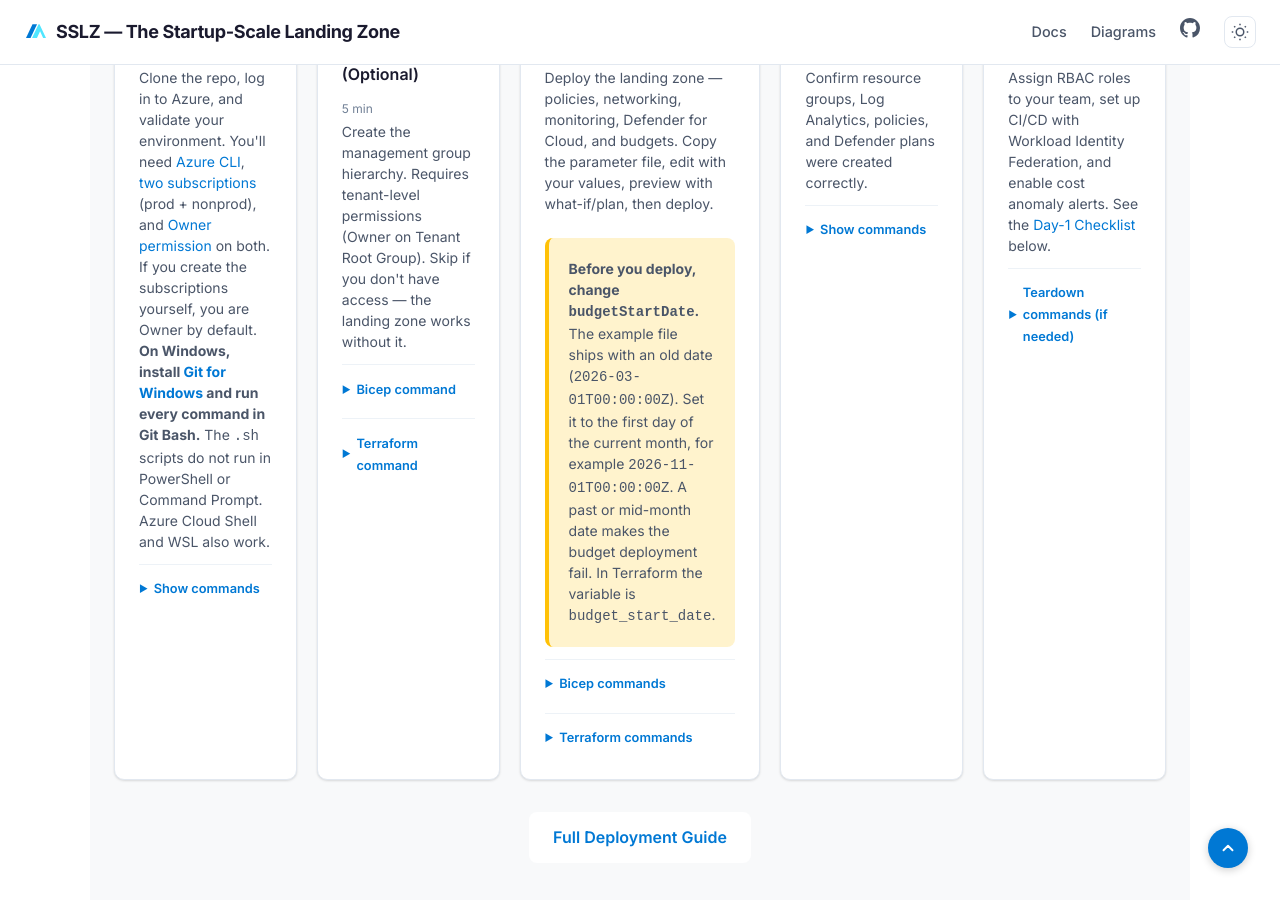
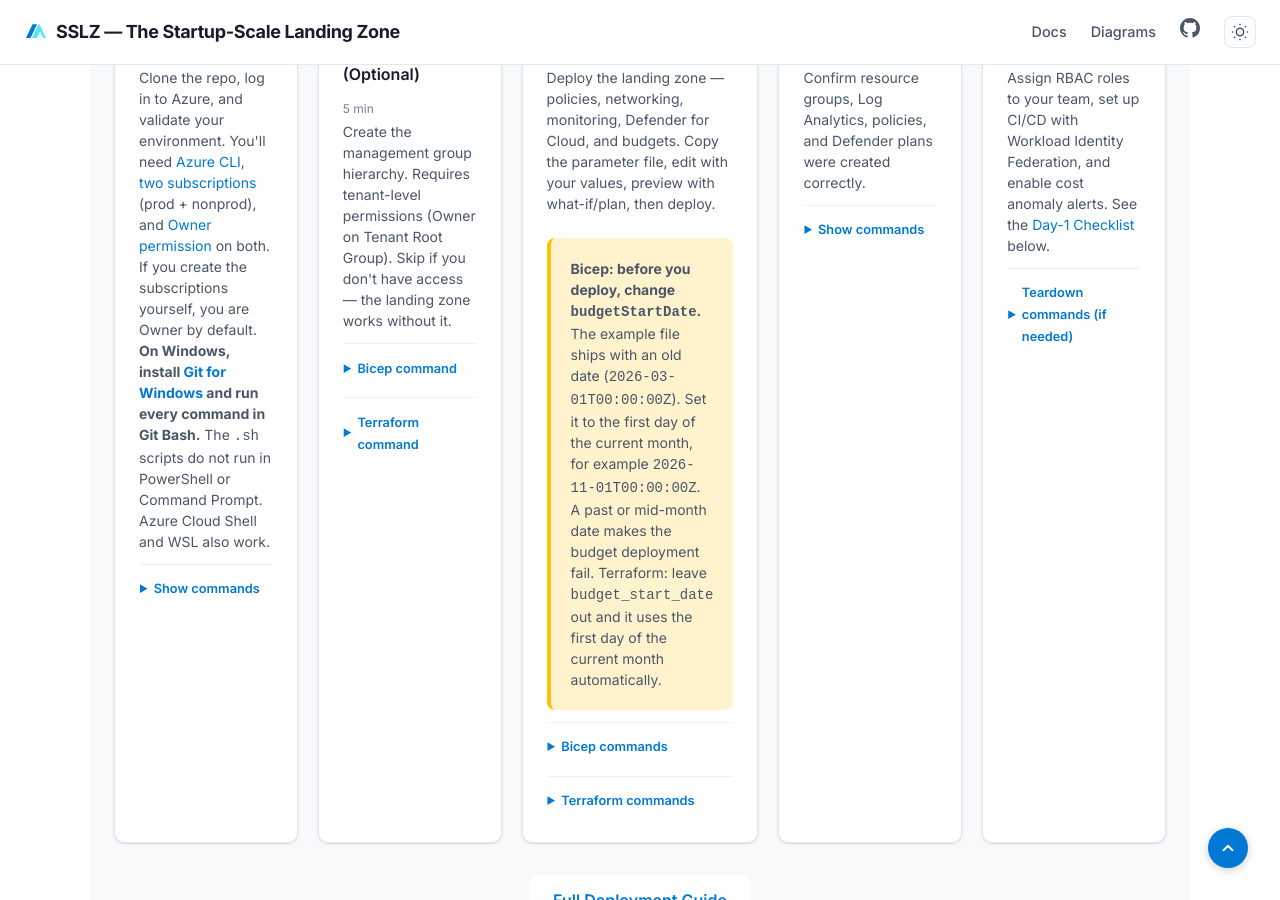
Before and after one commit to ricmmartins/sslz, a Jekyll site: the page built from index.md, in a window 1280 px wide and 900 px high, scrolled down 2989 px. Built offline with Jekyll 4.4.1, drawn with Linux system fonts in a browser that asks for light colours.

Commit message:
Docs: make terraform.tfvars.example show what to change and fix the budget date note

```diff
--- a/index.md
+++ b/index.md
@@ -224,7 +224,7 @@
       <span class="step-time">20 min</span>
       <p>Deploy the landing zone — policies, networking, monitoring, Defender for Cloud, and budgets. Copy the parameter file, edit with your values, preview with what-if/plan, then deploy.</p>
       <div class="callout-warning">
-        <p><strong>Before you deploy, change <code>budgetStartDate</code>.</strong> The example file ships with an old date (<code>2026-03-01T00:00:00Z</code>). Set it to the first day of the current month, for example <code>2026-11-01T00:00:00Z</code>. A past or mid-month date makes the budget deployment fail. In Terraform the variable is <code>budget_start_date</code>.</p>
+        <p><strong>Bicep: before you deploy, change <code>budgetStartDate</code>.</strong> The example file ships with an old date (<code>2026-03-01T00:00:00Z</code>). Set it to the first day of the current month, for example <code>2026-11-01T00:00:00Z</code>. A past or mid-month date makes the budget deployment fail. Terraform: leave <code>budget_start_date</code> out and it uses the first day of the current month automatically.</p>
       </div>
       <details>
         <summary>Bicep commands</summary>
```
Also changed, not shown: README.md, 1 other file.
